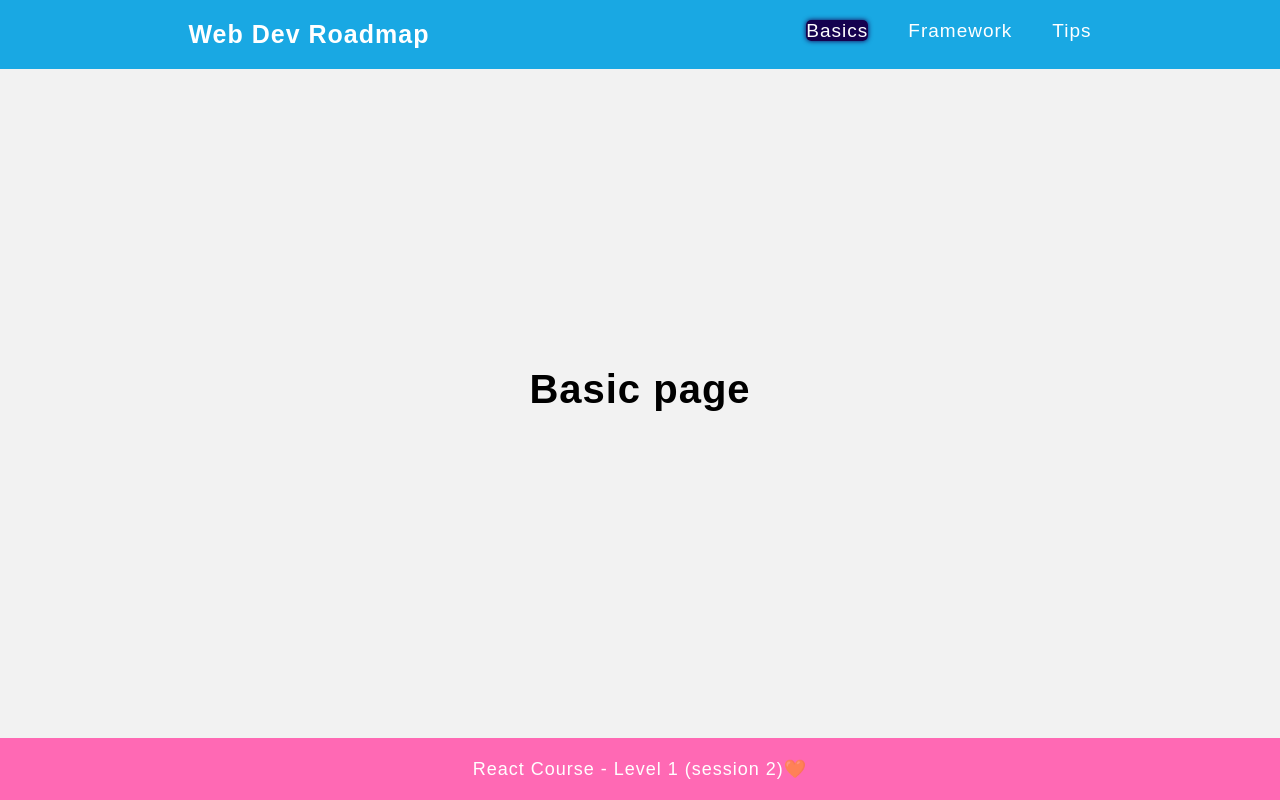
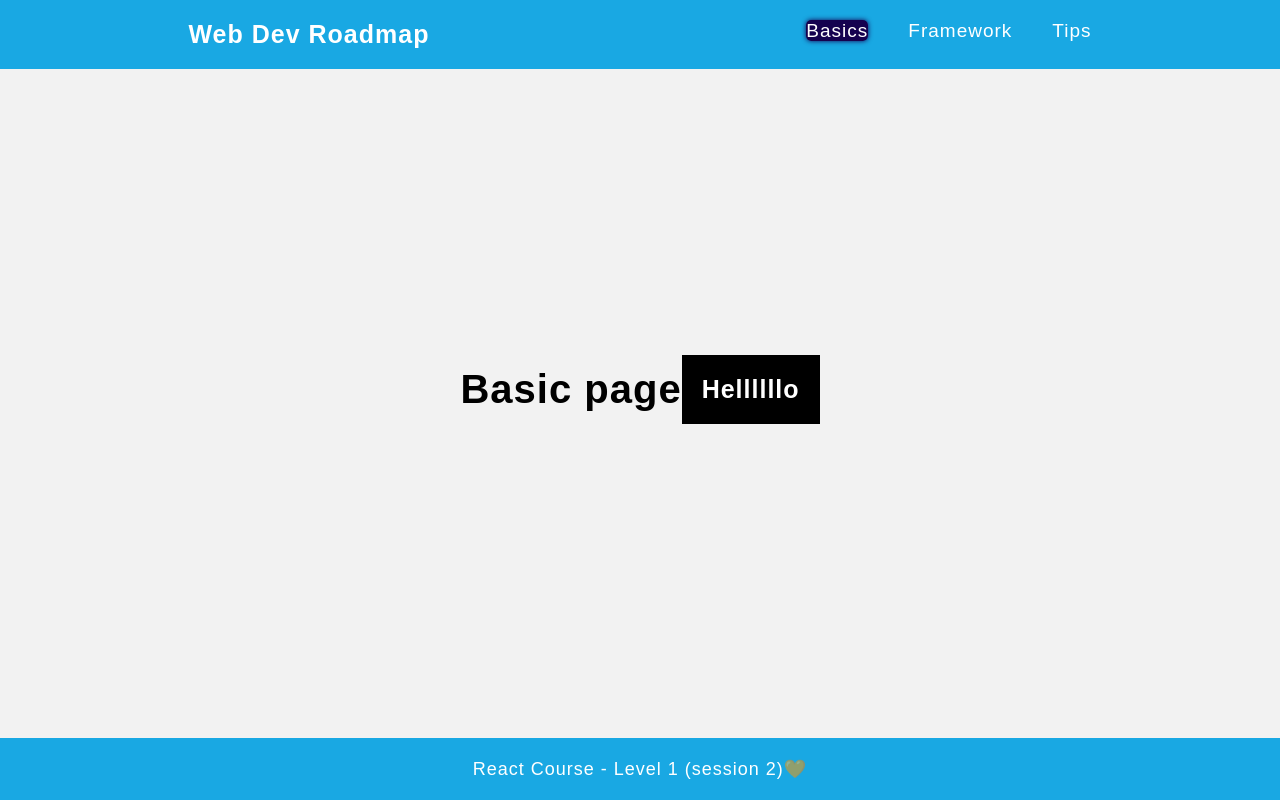
Before and after one commit to Malak-abusharar/React-1, a React (Create React App) app: page /Basic in a window 1280 px wide. Built offline with nearby package versions, Linux system fonts and the light colour scheme.

Commit message:
CSS Workflow

```diff
--- a/public/animation.css
+++ b/public/animation.css
@@ -15,3 +15,6 @@ span {
     opacity: 1;
   }
 }
+#hello{
+  background-color: red;
+}
--- a/public/style.css
+++ b/public/style.css
@@ -4,3 +4,7 @@
 /* ================= HERO SECTION ================= */
 
 /* ================= FOOTER ================= */
+
+#hello{
+  background-color: aqua;
+}
--- a/src/component/Content.js
+++ b/src/component/Content.js
@@ -3,7 +3,7 @@ export default function Content({data}) {
   return (
     <main className="page-content">
       {data} page
-
+<h1 id="hello" style={{backgroundColor: "black"}}>Hellllllo</h1>
     </main>
   )
 }
--- a/src/component/Footer.css
+++ b/src/component/Footer.css
@@ -1,4 +1,4 @@
-.footer footer {
+footer {
   background-color: #19a8e3;
   padding: 20px 0;
   text-align: center;
@@ -10,6 +10,6 @@
   width: 100%;
 }
 
-.footer .comp{
-  background-color: hotpink;
+#hello{
+  background-color: yellow;
 }
--- a/src/component/Footer.js
+++ b/src/component/Footer.js
@@ -1,8 +1,8 @@
 import "./Footer.css";
 export default function Footer() {
   return (
-    <div className="footer">
-            <footer className="comp">
+    <div>
+            <footer>
         React Course - Level 1 (session 2)
         <span>🧡</span>
       </footer>
--- a/src/component/Header.js
+++ b/src/component/Header.js
@@ -3,7 +3,7 @@ import "./Header.css";
 export default function Header() {
   return (
     <div>
-                  <header className="header comp">
+                  <header className="header">
         <h1><Link to="/">Web Dev Roadmap</Link></h1>
         <ul className="flex">
           <li className="main-list">
--- a/src/index.css
+++ b/src/index.css
@@ -30,3 +30,8 @@ html {
 body {
   padding-bottom: 80px;
 }
+
+
+#hello{
+  background-color: greenyellow;
+}
```
